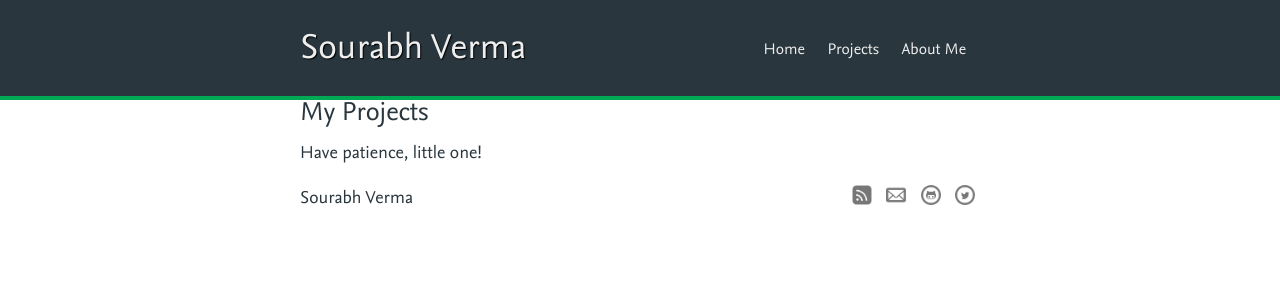
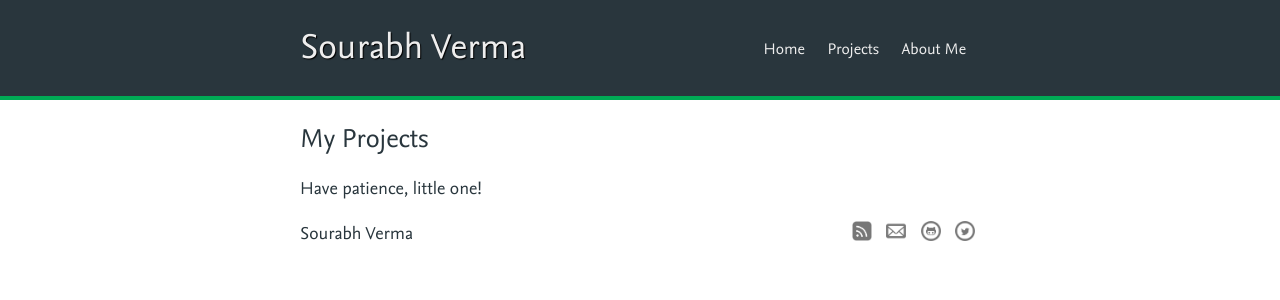
Before and after one commit to sourabhv/sourabhv.github.io, a Jekyll site: the page built from projects/index.md, in a window 1280 px wide. Shown: the top 300 px of the page. Built offline with Jekyll 4.4.1, drawn with Linux system fonts in a browser that asks for light colours; Markdown is read by kramdown in place of the engine named in the settings.

Commit message:
Add heading margin

```diff
--- a/css/main.css
+++ b/css/main.css
@@ -30,6 +30,7 @@ body {
 h1, h2, h3, h4, h5, h6 {
   font-family: 'FF Nexus Sans', Helvetica, Arial, sans-serif;
   font-weight: normal;
+  margin: 1em 0;
 }
 
 body * {
@@ -192,6 +193,8 @@ font-size: 25px;
 font-weight: normal;
 }
 
+#post-content
+
 #post-content a {
   color: #0a5;
   text-decoration: none;
```
